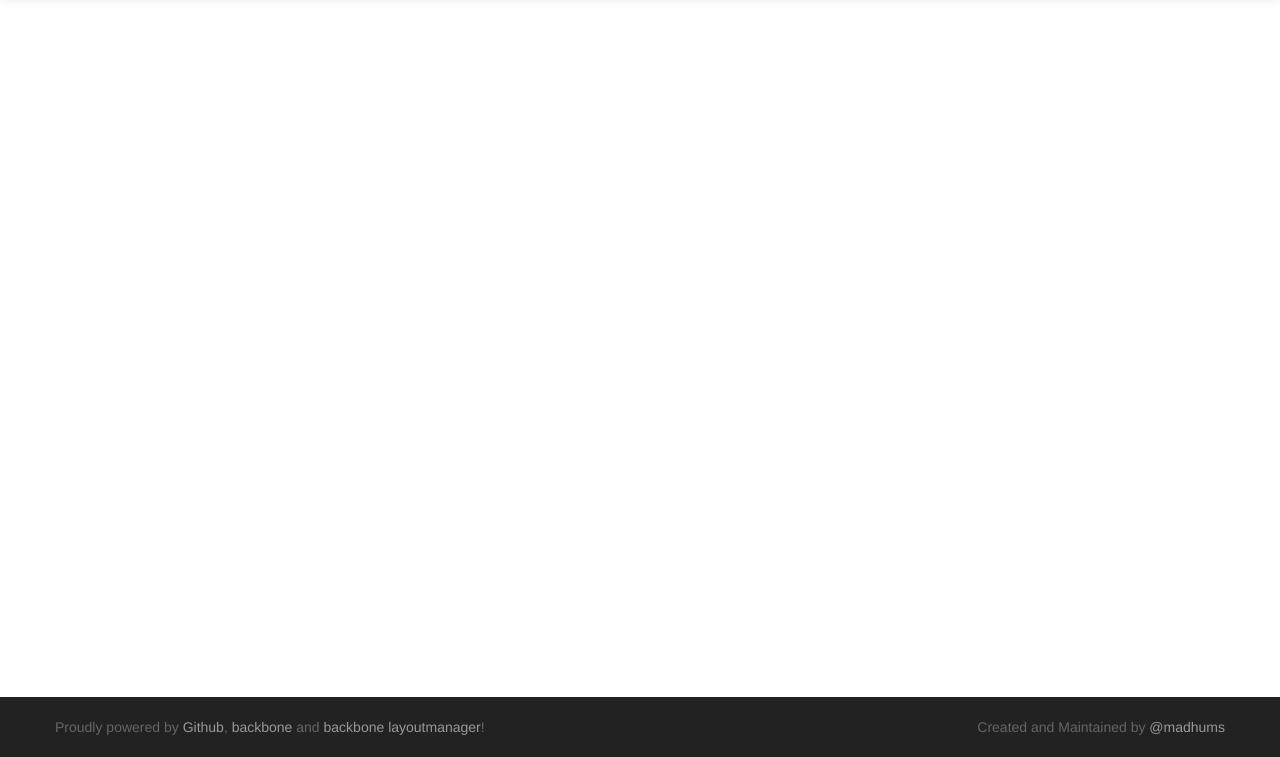
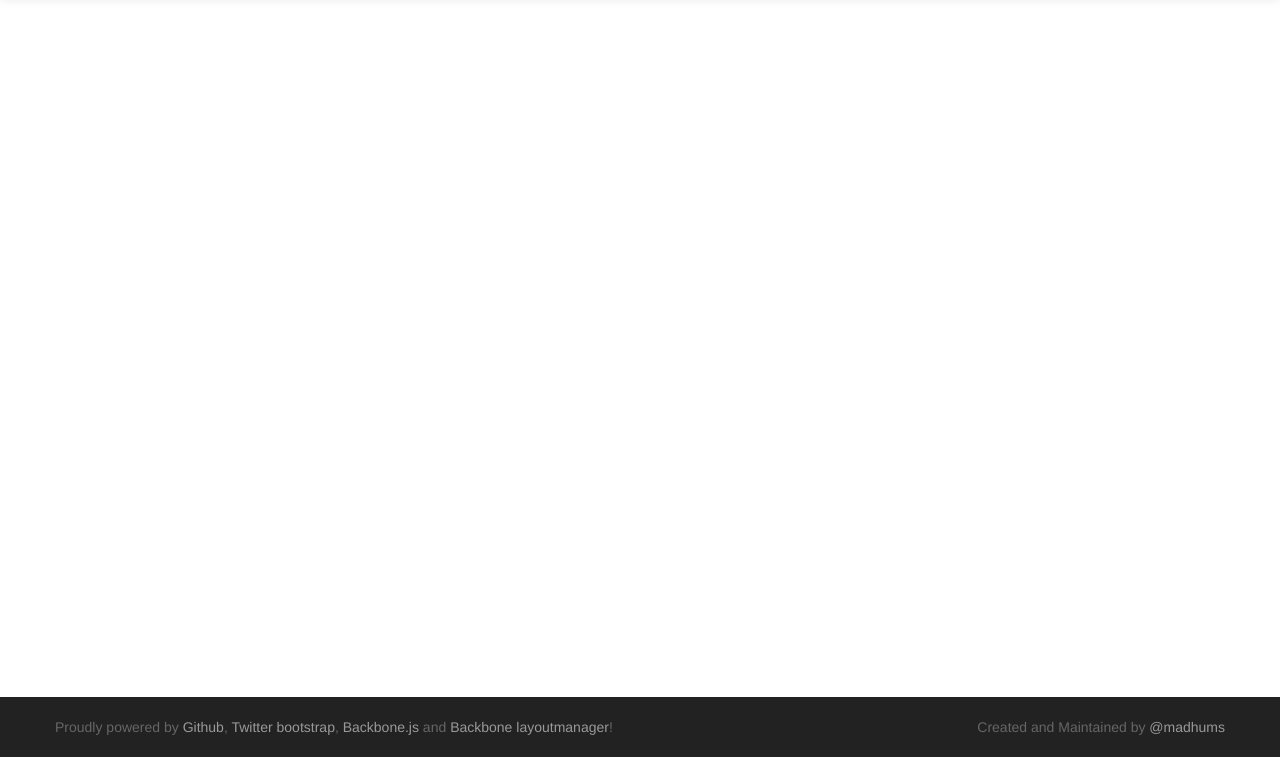
Before and after one commit to madhums/geekhunt, a website: page index.html in a window 1280 px wide. Shown: the part 43-800 px from the top of the page. Drawn offline with Linux system fonts and the light colour scheme.

Commit message:
bootstrap credits

```diff
--- a/index.html
+++ b/index.html
@@ -47,7 +47,7 @@
   <footer>
     <div class="container">
       <div class="pull-left">
-        Proudly powered by <a href="http://github.com">Github</a>, <a href="http://github.com/documentcloud/backbone">backbone</a> and <a href="http://github.com/tbranyen/backbone.layoutmanager">backbone layoutmanager</a>!
+        Proudly powered by <a href="http://github.com">Github</a>, <a href="http://github.com/twitter/bootstrap">Twitter bootstrap</a>, <a href="http://github.com/documentcloud/backbone">Backbone.js</a> and <a href="http://github.com/tbranyen/backbone.layoutmanager">Backbone layoutmanager</a>!
       </div>
       <div class="pull-right">
         Created and Maintained by <a href="http://madhums.github.com">@madhums</a>
```
Also changed, not shown: README.md.
